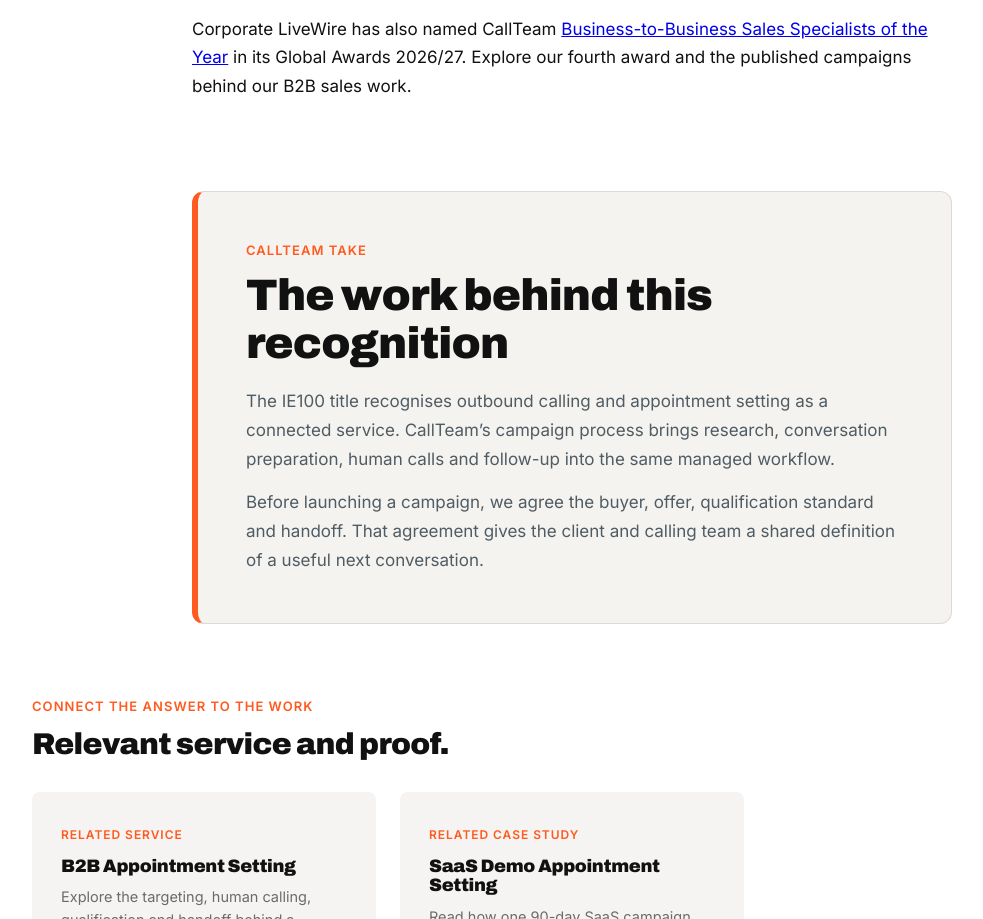
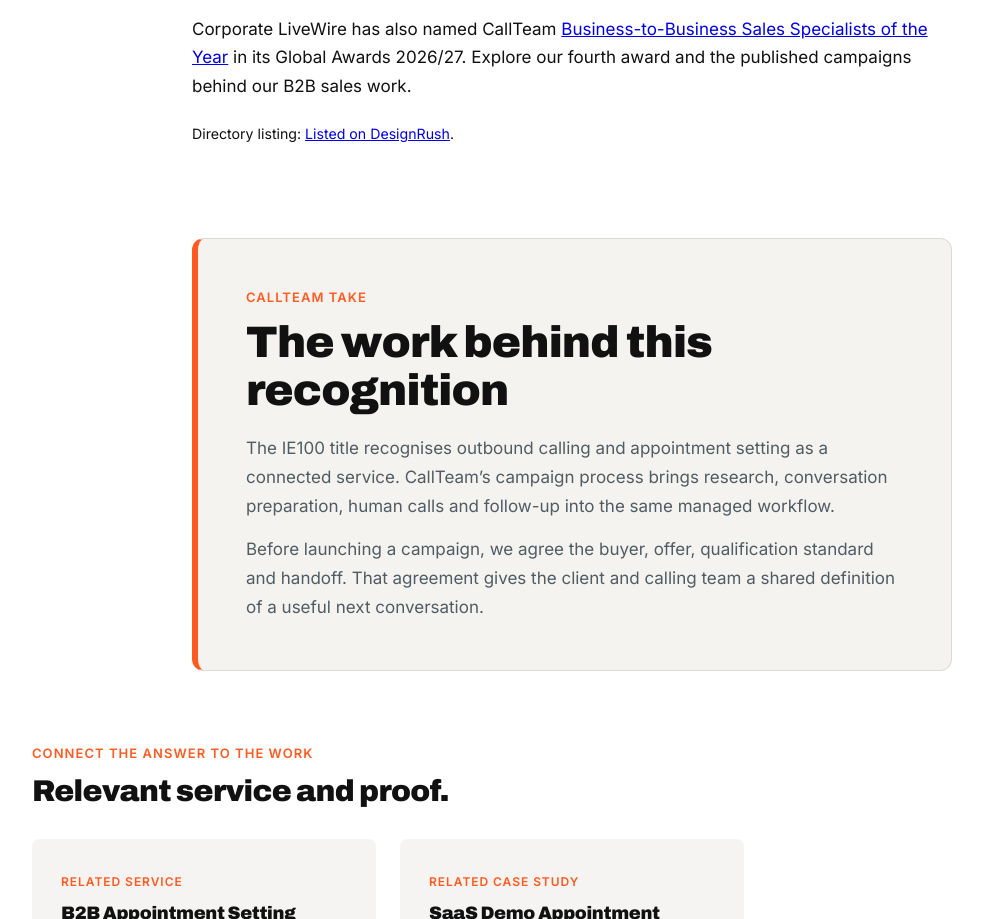
Before and after one commit to windsa99/callteam-ca, an Eleventy site: page src/articles/international-elite-100-award-2026.md in a window 1280 px wide. Shown: the part 3171-4090 px from the top of the page, without its empty margins (68-1051 px from the left). Built offline with nearby package versions, Linux system fonts and the light colour scheme; Eleventy itself is replaced by a stand-in of ours; files that its build step writes are made by us from their sources.

Commit message:
Add DesignRush directory link to older award announcement

```diff
--- a/src/articles/international-elite-100-award-2026.md
+++ b/src/articles/international-elite-100-award-2026.md
@@ -139,3 +139,5 @@ You can also [read CallTeam campaign case studies](/case-studies/) and [explore
 CallTeam has also won [Best Global B2B Outbound Sales Execution Company 2027](/awards/global-excellence-2027/) in Acquisition International’s Global Excellence Awards. Read the announcement for our B2B sales execution recognition.
 
 Corporate LiveWire has also named CallTeam [Business-to-Business Sales Specialists of the Year](/awards/corporate-livewire-global-awards-2026-27/) in its Global Awards 2026/27. Explore our fourth award and the published campaigns behind our B2B sales work.
+
+<p><small>Directory listing: <a href="https://www.designrush.com/agency/call-centers" rel="sponsored nofollow">Listed on DesignRush</a>.</small></p>
```
